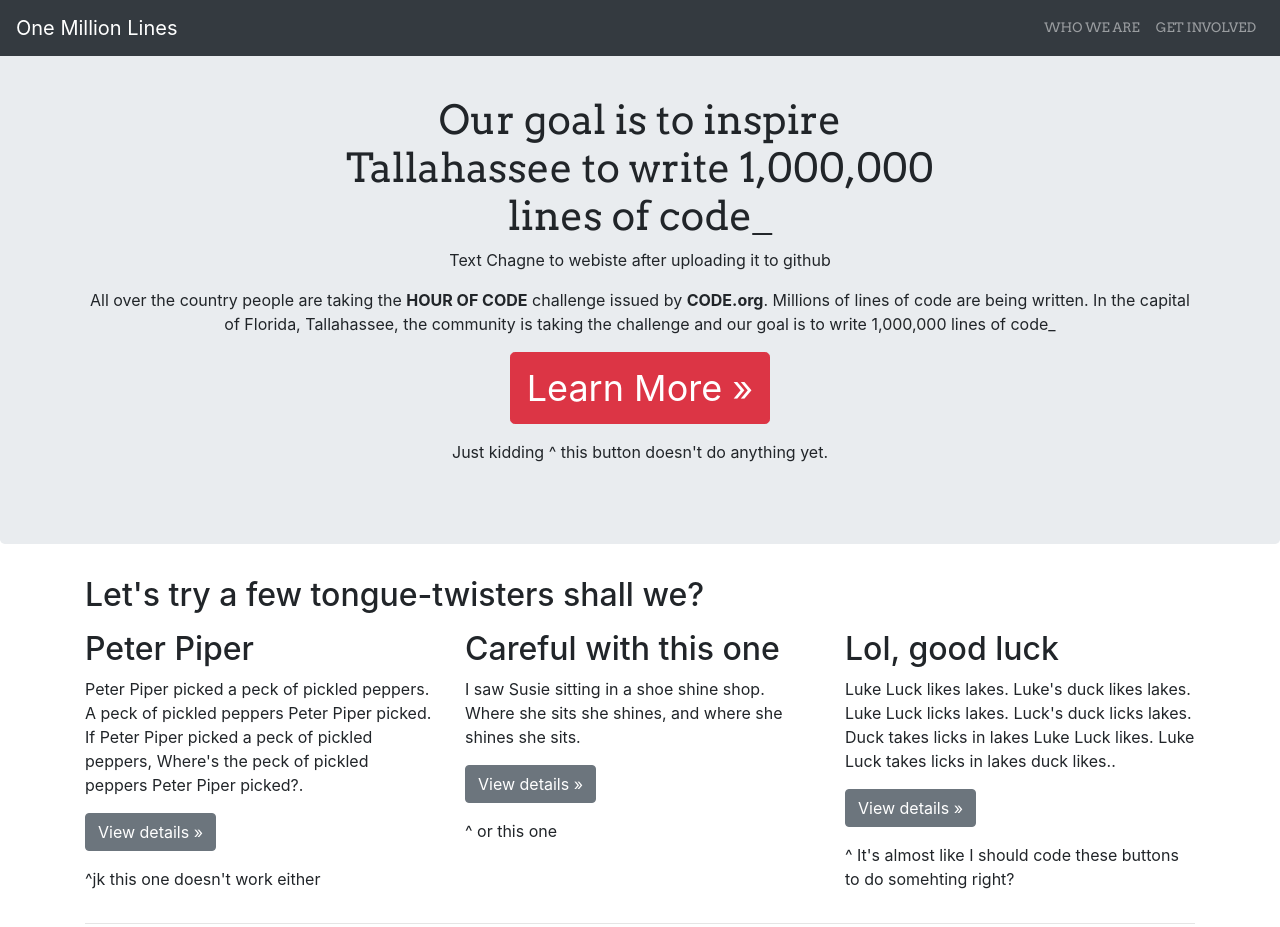
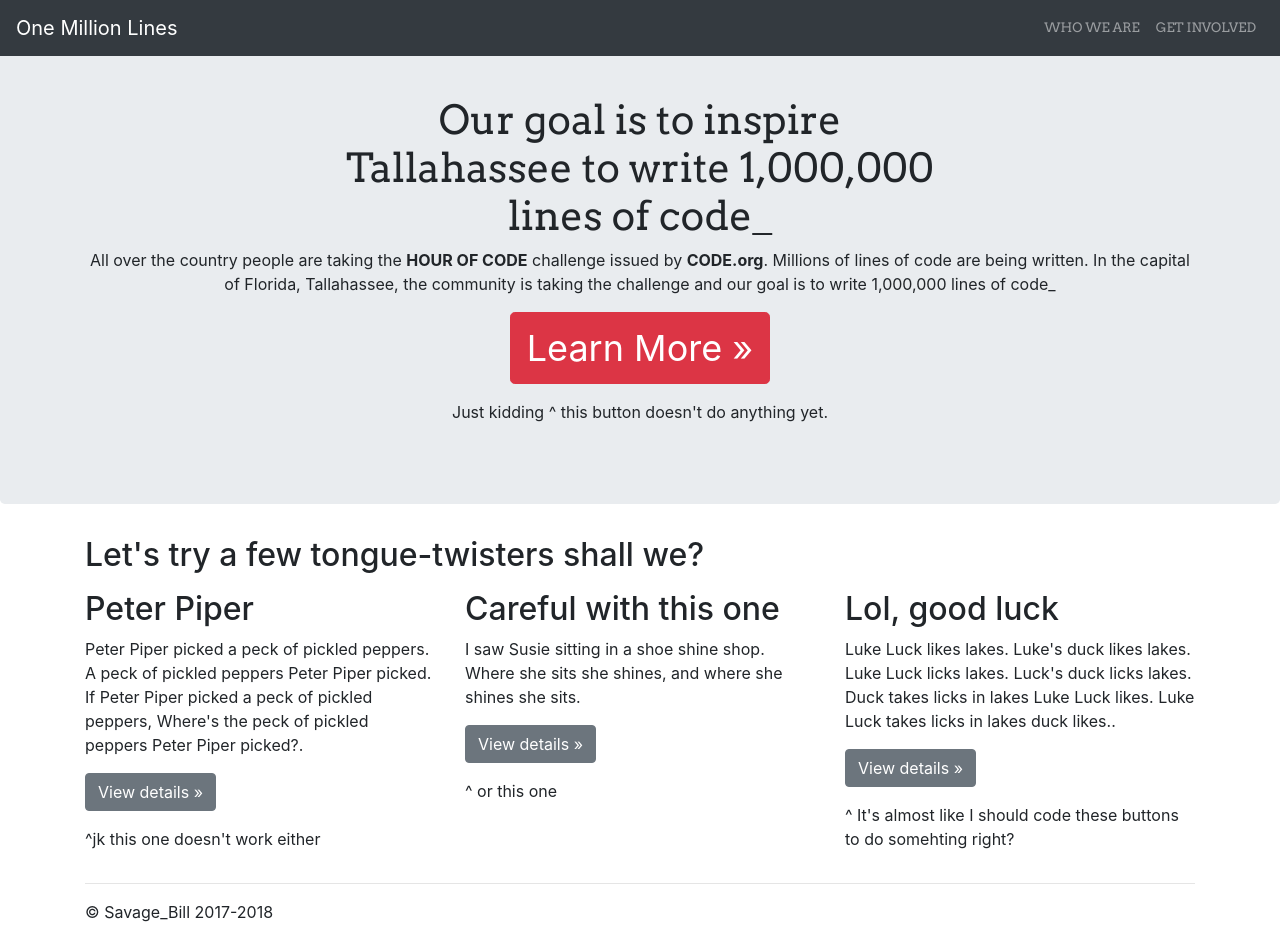
Before and after one commit to wcaisido1855/1Millionlines.io, a plain HTML site: page index.html in a window 1280 px wide. Shown: the top 927 px of the page. Drawn offline with nearby package versions, Linux system fonts and the light colour scheme; files whose address does not match are found by name.

Commit message:
1.6 - Reversed Edit
Confirmed that The website edits are actually taking place, they're just happening slowly. Good to go! Reversed the update so that the site looks like I want it to again

```diff
--- a/index.html
+++ b/index.html
@@ -58,8 +58,6 @@
       <div class="jumbotron">
         <div class="container">
           <h1>Our goal is to inspire <br>Tallahassee to write 1,000,000<br> lines of code_</h1>
-
-        <p>Text Chagne to webiste after uploading it to github</p>
 
         <p>All over the country people are taking the <strong>HOUR OF CODE</strong> challenge issued by <strong>CODE.org</strong>. Millions of lines of code are being written. In the capital of Florida, Tallahassee, the community is taking the challenge and our goal is to write 1,000,000 lines of code_</p>
           <p><a class="btn btn-danger btn-lg" href="#" role="button">Learn More &raquo;</a></p>
```
